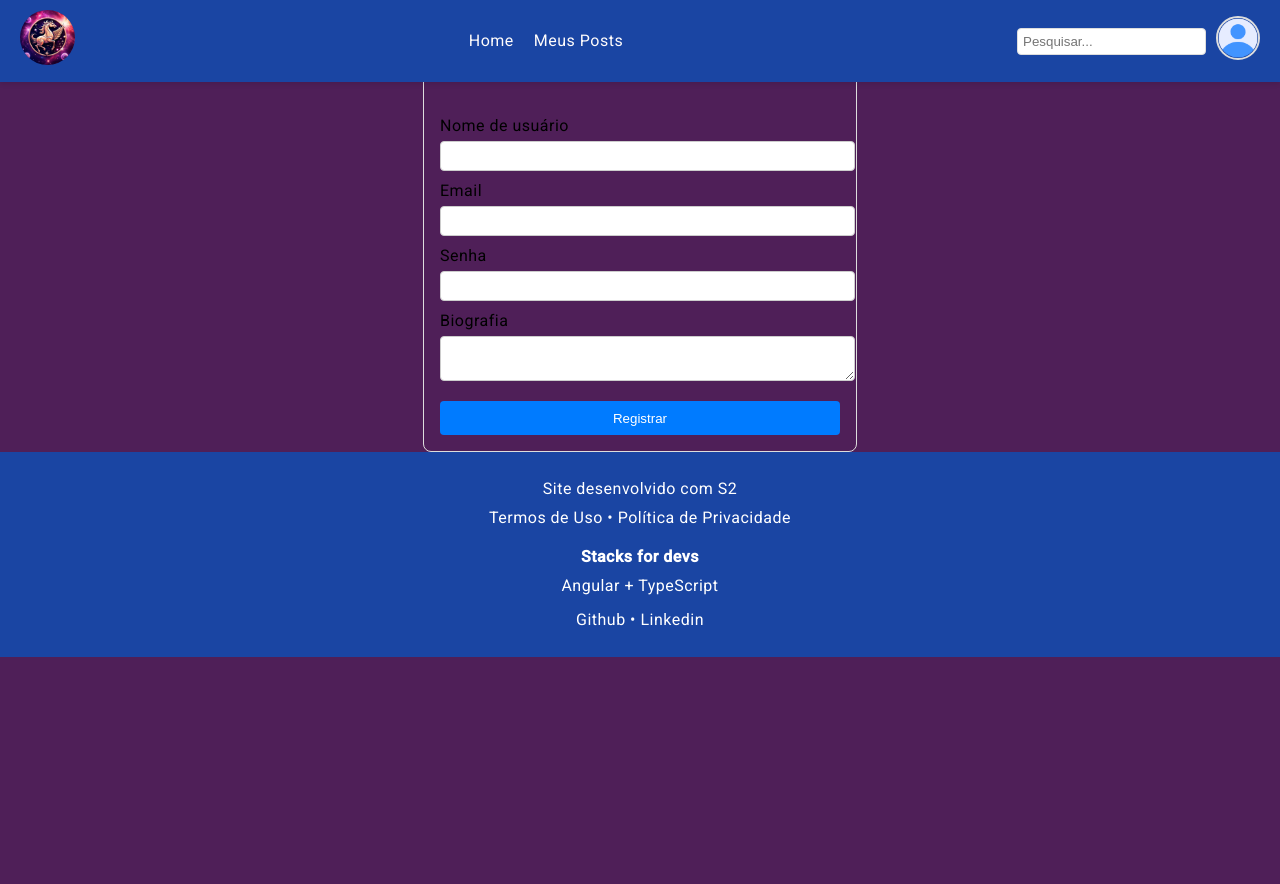
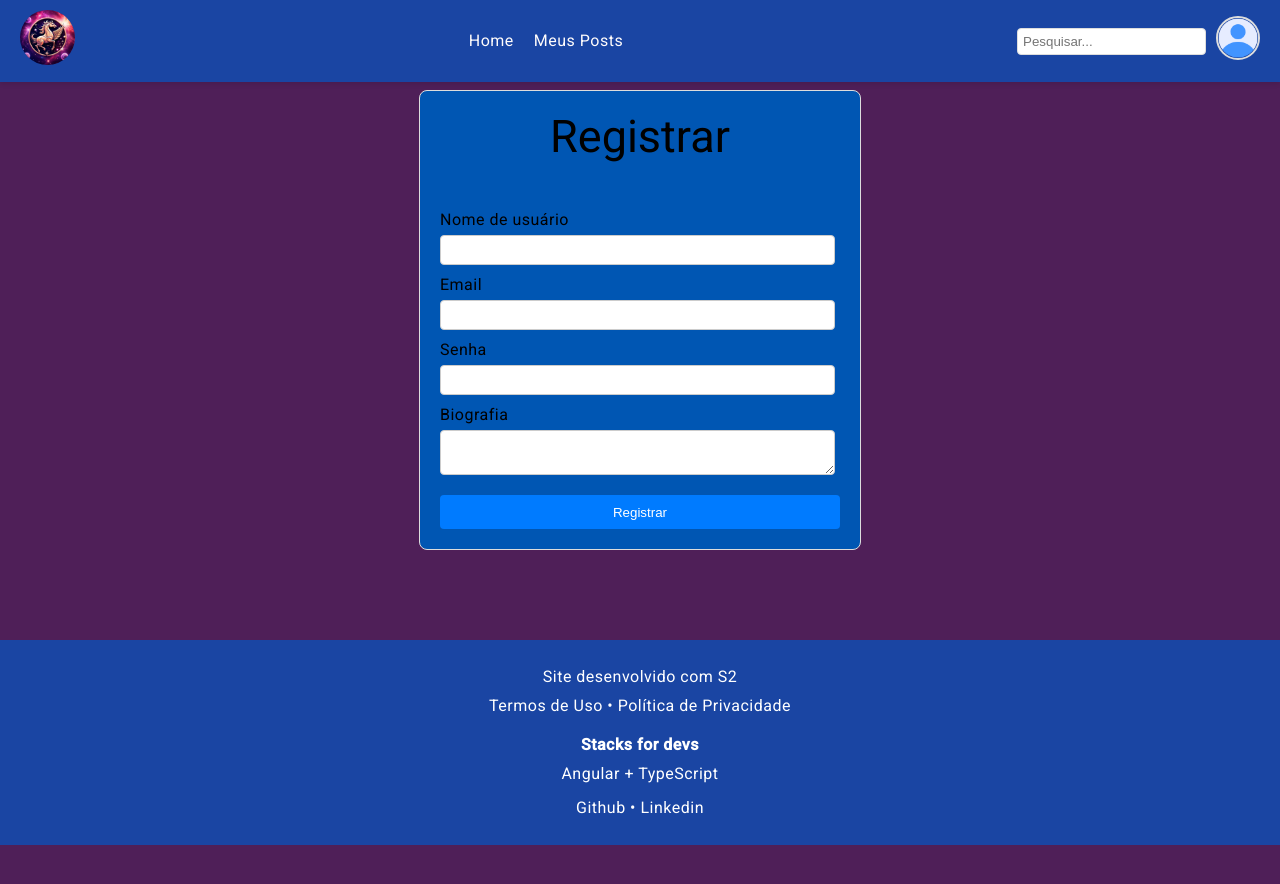
Before and after one commit to marcus1599/FrontPegasus, an Angular app: page /register in a window 1280 px wide. Shown: the top 884 px of the page. Before the commit the page ends 800 px from the top, so only its background shows below. Built offline with nearby package versions, Linux system fonts and the light colour scheme.

Commit message:
alterações no dising das telas de cadastro e login

```diff
--- a/src/app/pages/login/login.component.html
+++ b/src/app/pages/login/login.component.html
@@ -12,6 +12,7 @@
     </mat-form-field>
 
     <button mat-raised-button color="primary" type="submit" class="button">Login</button>
+    <p><a routerLink="/register">Registrar</a></p>
   </form>
 
 
--- a/src/app/pages/login/login.component.ts
+++ b/src/app/pages/login/login.component.ts
@@ -5,11 +5,12 @@ import { MatFormFieldModule } from '@angular/material/form-field';
 import { MatInputModule } from '@angular/material/input';
 import { MatButtonModule } from '@angular/material/button';
 import { MatCardModule } from '@angular/material/card';
+import { RouterLink } from '@angular/router';
 
 @Component({
   selector: 'app-login',
   standalone: true,
-  imports: [FormsModule,MatFormFieldModule, MatInputModule, MatButtonModule, MatCardModule, ReactiveFormsModule],
+  imports: [FormsModule,MatFormFieldModule, MatInputModule, MatButtonModule, MatCardModule, ReactiveFormsModule,RouterLink],
   templateUrl: './login.component.html',
   styleUrl: './login.component.css'
 })
--- a/src/app/pages/my-posts/my-posts.component.ts
+++ b/src/app/pages/my-posts/my-posts.component.ts
@@ -2,6 +2,7 @@ import { NgFor, NgForOf, NgIf } from '@angular/common';
 import { Component } from '@angular/core';
 import { FormsModule } from '@angular/forms';
 import { PostCardComponent } from "../../components/post-card/post-card.component";
+import { Router, RouterLink } from '@angular/router';
 
 interface Post {
   id: number;
@@ -31,12 +32,11 @@ export class MyPostsComponent {
   currentPage = 1;
   postsPerPage = 5;
   totalPages = Math.ceil(this.posts.length / this.postsPerPage);
-
   isModalOpen = false;
   editPost: Post | null = null;
   currentPost: Post = { id: 0, title: '', content: '' };
 
-  constructor() {
+  constructor(private router: Router) {
     this.updatePaginatedPosts();
   }
 
@@ -53,8 +53,8 @@ export class MyPostsComponent {
 
   onCreateNewPost() {
     this.currentPost = { id: 0, title: '', content: '' };
-    this.isModalOpen = true;
     this.editPost = null;
+    this.router.navigate(['/myposts']);
   }
 
   onEditPost(post: Post) {
--- a/src/app/pages/register/register.component.css
+++ b/src/app/pages/register/register.component.css
@@ -2,7 +2,10 @@
 .register-container {
     max-width: 400px;
     margin: auto;
-    padding: 1em;
+    margin-top: 90px;
+    margin-bottom: 90px;
+    background-color: #0056b3;
+    padding: 20px;
     border: 1px solid #ddd;
     border-radius: 8px;
   }
@@ -19,7 +22,7 @@
 
   .register-container input,
   .register-container textarea {
-    width: 100%;
+    width: 95%;
     padding: 0.5em;
     margin-top: 0.2em;
     border-radius: 4px;
@@ -38,5 +41,5 @@
   }
 
   .register-container button:hover {
-    background-color: #0056b3;
+    background-color: #4e0e49;
   }
--- a/src/index.html
+++ b/src/index.html
@@ -5,7 +5,7 @@
   <title>Pegasus</title>
   <base href="/">
   <meta name="viewport" content="width=device-width, initial-scale=1">
-  <link rel="icon" type="image/x-icon" href="favicon.ico">
+  <link rel="icon" type="image/x-icon" href="assets/logo.jpeg">
   <link href="https://fonts.googleapis.com/css2?family=Roboto:wght@300;400;500&display=swap" rel="stylesheet">
   <link href="https://fonts.googleapis.com/icon?family=Material+Icons" rel="stylesheet">
 </head>
```
